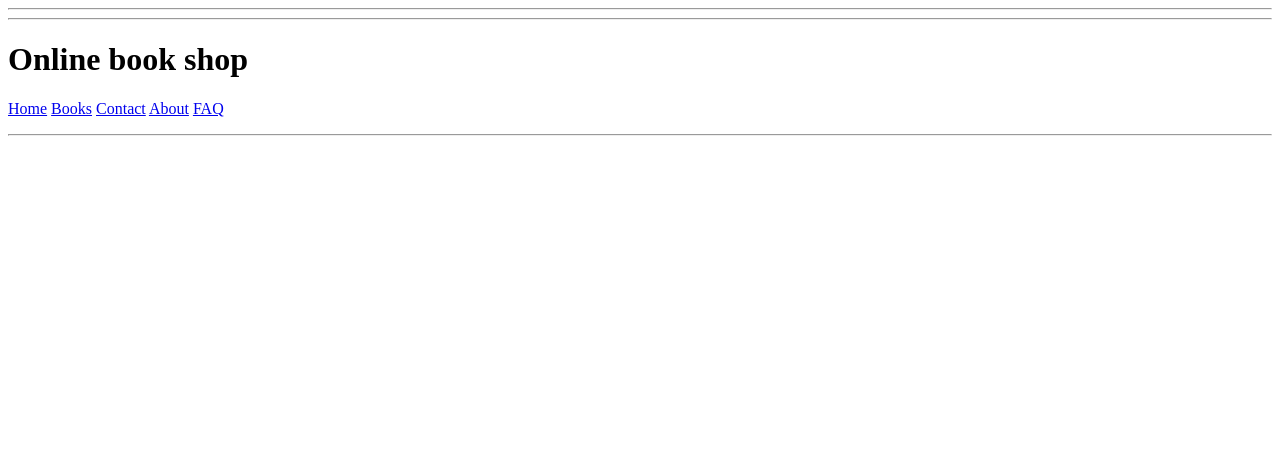
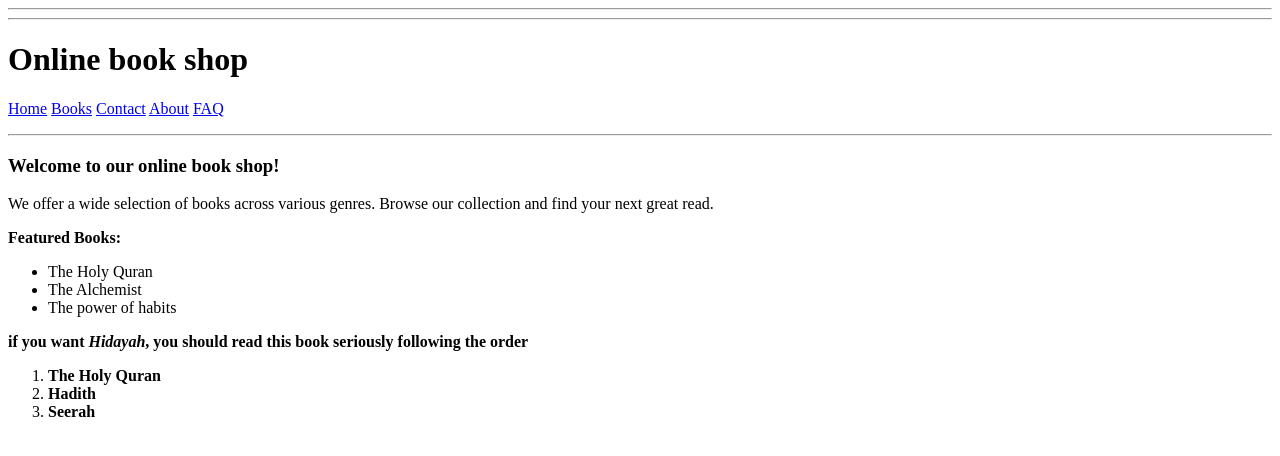
Before and after one commit to abunayem04/Practice-work, a plain HTML site: page online_books_store.html in a window 1280 px wide. Drawn offline with Linux system fonts and the light colour scheme.

Commit message:
featured books add done and order list book done

```diff
--- a/online_books_store.html
+++ b/online_books_store.html
@@ -19,7 +19,24 @@
 
     </p>
     <hr>
+    <h3>
+        Welcome to our online book shop!
+    </h3>
+      <p>We offer a wide selection of books across various genres. Browse our collection and find your next great read.</p>
 
+      <p><strong>Featured Books:</strong></p>
+
+      <ul>
+        <li>The Holy Quran</li>
+        <li> The Alchemist</li>
+        <li>The power of habits</li>
+      </ul>
+    <p><strong>if you want <em>Hidayah</em>, you should read this book seriously following the order</strong></p>
+    <ol>
+        <li><STRONG>The Holy Quran</STRONG></li>
+        <li><STRONG>Hadith</STRONG></li>
+        <li><STRONG>Seerah</STRONG></li>
+    </ol>
 
 </body>
 </html>
```
